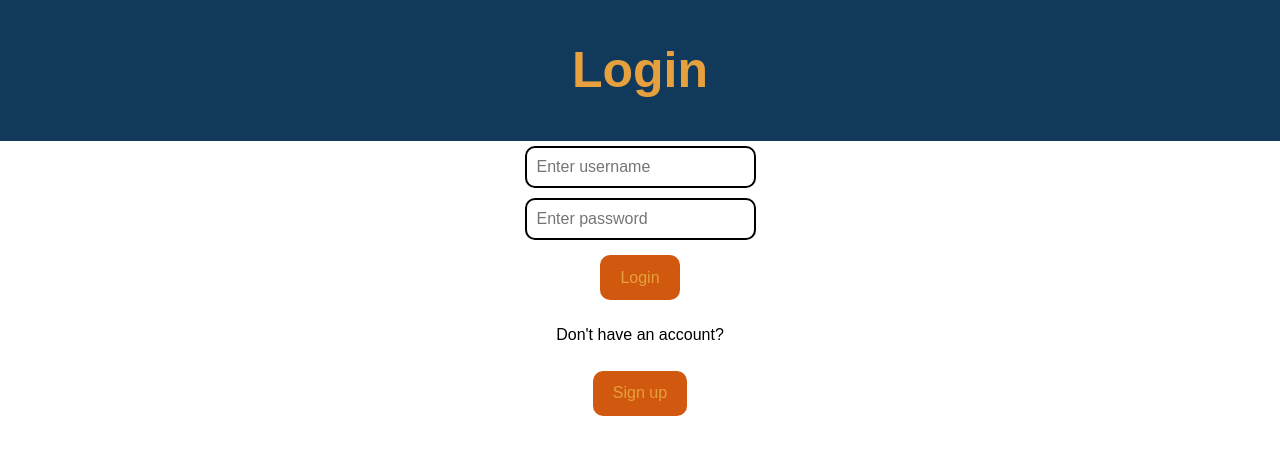
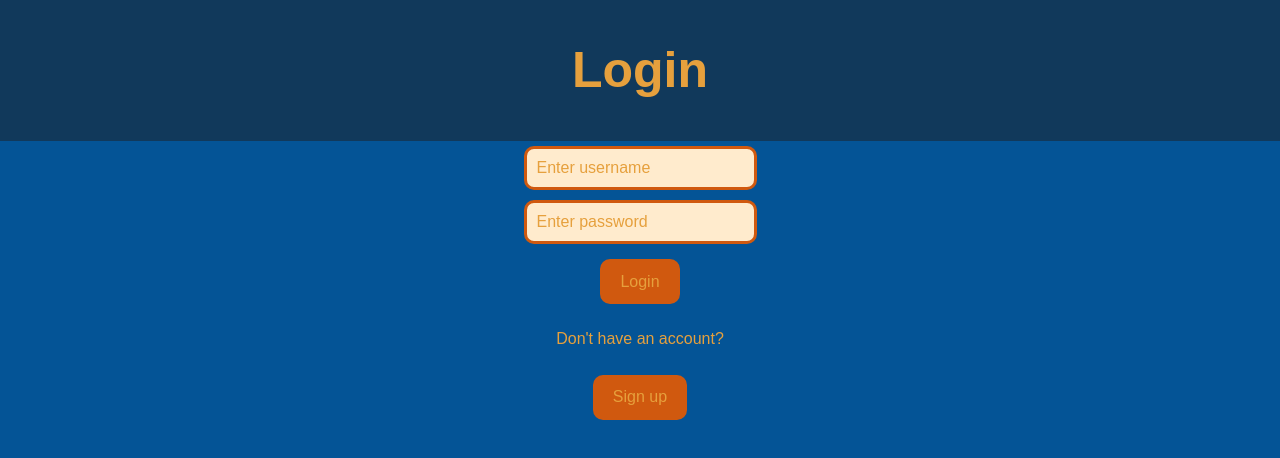
Before and after one commit to annikepo/cat-catching-fish, a React (Vite) app: page / in a window 1280 px wide. Shown: the top 458 px of the page. Built offline with nearby package versions, Linux system fonts and the light colour scheme; a web font is replaced by a local one.

Commit message:
fixing bg color
I also fixed the styles for the input fields

```diff
--- a/src/components/LoginScreen.jsx
+++ b/src/components/LoginScreen.jsx
@@ -45,6 +45,8 @@ function LoginScreen({ setUser }) {
                     <h2 className="login__title">{isLogin ? "Login" : "Sign Up"}</h2>
                 </header>
 
+                <main className="login__body">
+
                     <form onSubmit={handleSubmit} className="login__form">
                         <input
                             className="login__input"
@@ -83,6 +85,7 @@ function LoginScreen({ setUser }) {
                         </button>
                     </form>
 
+                    <section className="login__altpage">
                         <p className="login__prompt">
                             {isLogin ? "Don't have an account?" : "Already have an account?"}
                         </p>
@@ -96,11 +99,10 @@ function LoginScreen({ setUser }) {
                                 ? "Sign up"
                                 : "Login"}
                         </button>
+                    </section>
 
+                </main>
 
-
-                {/*? "Don't have an account? Sign up"
-                    : "Already have an account? Login"} */}
             </div>
         </div>
     );
--- a/src/main.jsx
+++ b/src/main.jsx
@@ -5,7 +5,7 @@ import '../styles/variables.css'
 import '../styles/base.css'
 import '../styles/game.css'
 import '../styles/login.css'
-// import './index.css'
+//import './index.css'
 import App from './App.jsx'
 
 createRoot(document.getElementById('root')).render(
--- a/styles/base.css
+++ b/styles/base.css
@@ -9,6 +9,13 @@
 *::before,
 *::after {
     box-sizing: border-box;
+}
+
+html,
+body,
+#root {
+    min-height: 100%;
+    margin: 0;
 }
 
 button {
--- a/styles/login.css
+++ b/styles/login.css
@@ -1,6 +1,12 @@
+.login {
+    min-height: 100vh;
+    display: flex;
+    flex-direction: column;
+}
+
 .login__card {
+    flex: 1;
     display: flex;
-    align-items: center;
     flex-direction: column;
 }
 
@@ -8,6 +14,14 @@
     width: 100%;
     text-align: center;
     background-color: var(--secondary-bg-color);
+}
+
+.login__body {
+    flex: 1;
+    display: flex;
+    flex-direction: column;
+    background-color: var(--bg-color);
+
 }
 
 .login__form {
@@ -24,14 +38,22 @@
 
 .login__input {
     font-family: var(--font-main);
-    border: 2px solid;
+    background-color: blanchedalmond;
+    border: 3px solid var(--main-color);
     border-radius: 10px;
     padding: 10px;
     margin: 5px;
+    color: var(--secondary-color);
+}
+
+.login__input::placeholder{
+    color: var(--secondary-color);
 }
 
 .login__prompt {
     font-family: var(--font-main);
+    color: var(--secondary-color);
+    text-align: center;
 }
 
 .login__button {
@@ -45,3 +67,9 @@
     font-family: var(--font-main);
     color: var(--secondary-color);
 }
+
+.login__altpage {
+    display: flex;
+    flex-direction: column;
+    align-items: center;
+}
```
Lines whose indentation alone changed are shown as unchanged.
